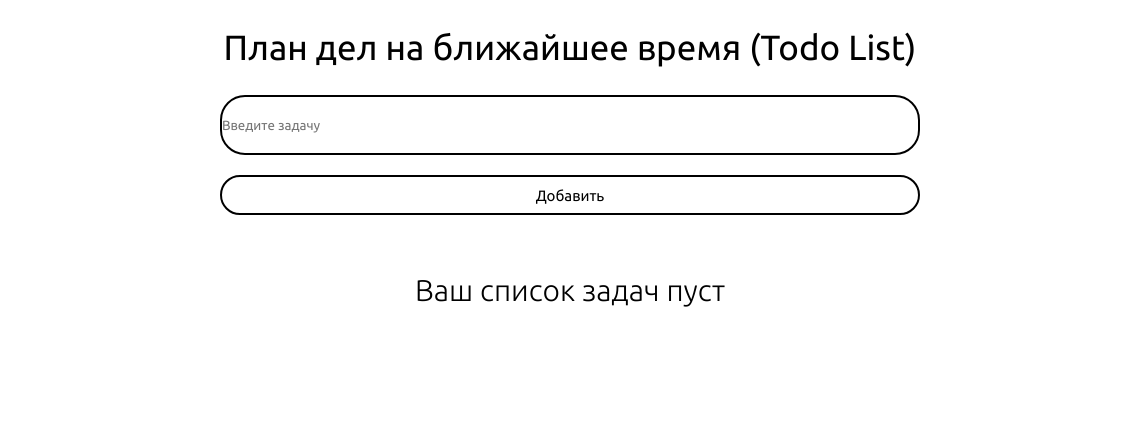
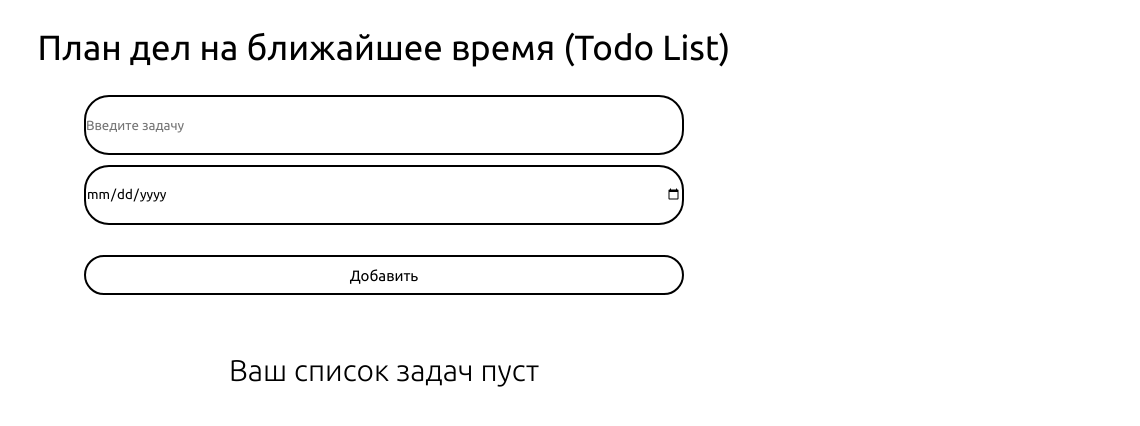
Before and after one commit to abaisseabc/todo-list, a Vue app: page / in a window 768 px wide. Shown: the top 426 px of the page, 1140 px wide, since content can reach past the window. Built offline with nearby package versions, Linux system fonts and the light colour scheme.

Commit message:
добавлен адаптив, добавлена дата для добавления поста

```diff
--- a/src/App.vue
+++ b/src/App.vue
@@ -9,6 +9,11 @@
             v-model="valueInput"
             @keydown.enter="addPostToTodoList"
             class="add-task__input"
+        >
+        <input
+          type="date"
+          class="add-task__input"
+          v-model="dateInput"
         >
         <button
             class="add-task__btn"
@@ -30,7 +35,8 @@ export default {
   components: {vTodoListVue},
   data() {
     return {
-      valueInput: ''
+      valueInput: '',
+      dateInput: ''
     }
   },
   methods: {
@@ -38,23 +44,26 @@ export default {
       'GET_POST_FROM_USER'
     ]),
     addPostToTodoList() {
-      if (this.valueInput !== '') {
+      if (this.valueInput !== '' && this.dateInput !== '') {
+        let date = new Date();
+        date = date.toISOString().split('T')[0];
 
-        const objPost = {
-          id: Date.now(),
-          post: this.valueInput
+        if (this.dateInput >= date) {
+          const objPost = {
+            id: Date.now(),
+            post: this.valueInput,
+            date: this.dateInput
+          }
+
+          this.GET_POST_FROM_USER(objPost);
         }
-
-        this.GET_POST_FROM_USER(objPost);
       }
-      this.valueInput = ''
+      this.valueInput = '',
+      this.dateInput = ''
     }
   }
 }
 </script>
 
 <style lang="scss">
-.todo-list-main {
-  text-align: center;
-}
 </style>
--- a/src/assets/style/style.scss
+++ b/src/assets/style/style.scss
@@ -15,6 +15,12 @@ body {
   position: relative;
   width: 1140px;
   margin: 0 auto;
+}
+
+.date_paragraph {
+  padding-top: 0px;
+  font-family: 'Ubuntu-Ligth';
+  font-size: 20px;
 }
 
 h1 {
@@ -45,6 +51,10 @@ button {
   border-radius: 25px;
 }
 
+.todo-list-main {
+  text-align: center;
+}
+
 .add-task__main {
   text-align: center;
   display: flex;
@@ -59,6 +69,7 @@ button {
 
 .add-task__input {
   margin: 0 auto;
+  margin-bottom: 10px;
 }
 
 .todo-list__empty p {
@@ -81,7 +92,7 @@ button {
   padding-top: 20px;
 }
 
-.todo-list-item__btns, .todo-unfinished__btns  {
+.todo-list-item__btns, .todo-unfinished__btns, .v-todo-completed__btns {
   display: flex;
   justify-content: space-around;
   padding-bottom: 20px;
@@ -94,3 +105,99 @@ button {
 .todo-list__compeleted-tasks {
   right: 0px;
 }
+
+@media screen and (min-width: 320px) and (max-width: 480px) {
+  .todo-list-main {
+    width: 320px;
+    margin: 0 auto;
+  }
+  input {
+    width: 300px;
+  }
+  button {
+    width: 300px;
+  }
+  .add-task__btn {
+    width: 300px;
+  }
+  .todo-list__normal {
+    width: 300px;
+  }
+  .todo-list-item__btns button {
+    width: 95px;
+  }
+  .todo-list__compeleted-tasks, .todo-list__unfinished-tasks {
+    position: static;
+    display: block;
+  }
+  .v-todo-completed, .todo-unfinished {
+    width: 300px;
+  }
+  .v-todo-completed button, .todo-unfinished__btns button {
+    width: 95px;
+  }
+}
+
+@media screen and (min-width: 480px) and (max-width: 768px) {
+  .todo-list-main {
+    width: 480px;
+    margin: 0 auto;
+  }
+  input {
+    width: 440px;
+  }
+  button {
+    width: 440px;
+  }
+  .add-task__btn {
+    width: 440px;
+  }
+  .todo-list__normal {
+    width: 440px;
+  }
+  .todo-list-item__btns button {
+    width: 95px;
+  }
+  .todo-list__compeleted-tasks, .todo-list__unfinished-tasks {
+    position: static;
+    display: block;
+  }
+  .v-todo-completed, .todo-unfinished {
+    width: 440px;
+  }
+  .v-todo-completed button, .todo-unfinished__btns button {
+    width: 95px;
+  }
+}
+
+@media screen and (min-width: 768px) and (max-width: 1024px) {
+  .todo-list-main {
+    width: 768px;
+    margin: 0 auto;
+  }
+  input {
+    width: 600px;
+  }
+  button {
+    width: 600px;
+  }
+  .add-task__btn {
+    width: 600px;
+  }
+  .todo-list__normal {
+    width: 600px;
+  }
+  .todo-list-item__btns button {
+    width: 150px;
+  }
+  .todo-list__compeleted-tasks, .todo-list__unfinished-tasks {
+    position: static;
+    display: block;
+  }
+  .v-todo-completed, .todo-unfinished {
+    width: 600px;
+  }
+  .v-todo-completed button, .todo-unfinished__btns button {
+    width: 200px;
+  }
+}
--- a/src/components/v-todo-completed.vue
+++ b/src/components/v-todo-completed.vue
@@ -1,9 +1,12 @@
 <template>
   <div class="v-todo-completed">
     <p>{{data_task.post}}</p>
-    <vDeleteVue
-      @deletePost="deletePost"
-    />
+    <p class="date_paragraph">{{data_task.date}}</p>
+    <div class="v-todo-completed__btns">
+      <vDeleteVue
+        @deletePost="deletePost"
+      />
+    </div>
   </div>
 </template>
 
--- a/src/components/v-todo-list-item.vue
+++ b/src/components/v-todo-list-item.vue
@@ -1,6 +1,7 @@
 <template>
   <div class="todo-list-item">
     <p>{{data_post.post}}</p>
+    <p class="date_paragraph">{{data_post.date}}</p>
     <div class="todo-list-item__btns">
       <vDeleteVue
           @deletePost="deletePost"
--- a/src/components/v-todo-list.vue
+++ b/src/components/v-todo-list.vue
@@ -60,7 +60,7 @@ export default {
             'POSTS',
             'COMPLETED_TASKS',
             'UNFINISHED_TASKS'
-        ])
+        ]),
     },
     methods: {
         ...mapActions([
@@ -86,11 +86,6 @@ export default {
             this.COMPLETE_TASKS(task);
         },
     },
-    mounted() {
-        if (localStorage.getItem(this.POSTS)) {
-            this.POSTS = JSON.parse(localStorage.getItem(this.POSTS));
-        }
-    }
 }
 </script>
 
--- a/src/components/v-todo-unfinished.vue
+++ b/src/components/v-todo-unfinished.vue
@@ -1,6 +1,7 @@
 <template>
   <div class="todo-unfinished">
     <p>{{data_untask.post}}</p>
+    <p class="date_paragraph">{{data_untask.date}}</p>
     <div class="todo-unfinished__btns">
       <vDoneBtnVue
           @click="completeTask"
```
